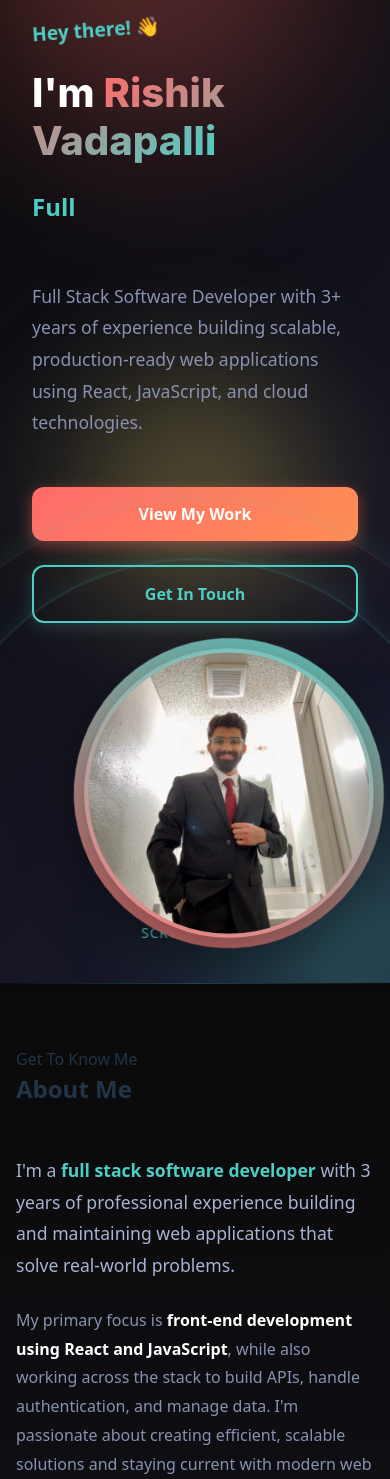
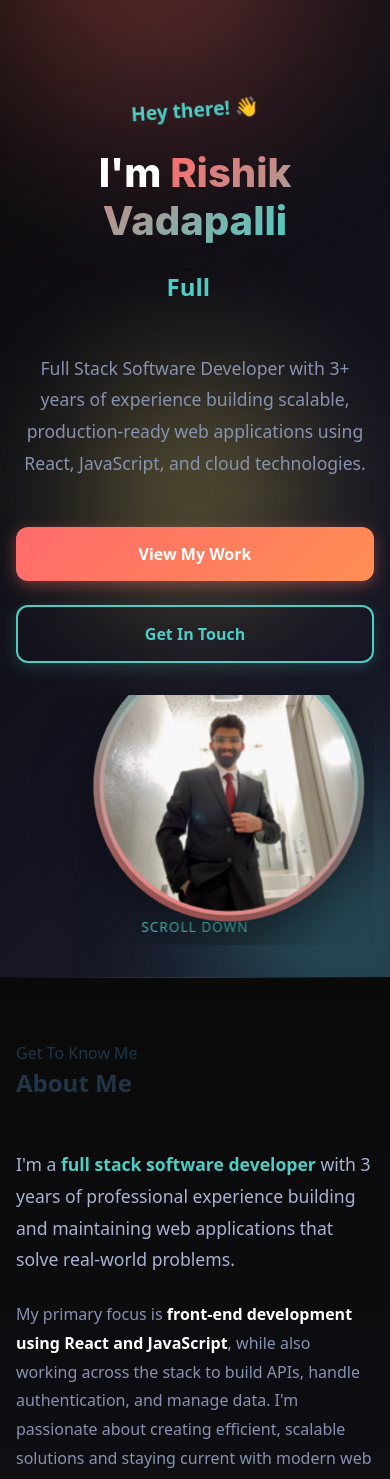
Before and after one commit to Rishik27/my-portfolio, a React (Vite) app: page / in a window 390 px wide. Shown: the top 1479 px of the page. Built offline with nearby package versions, Linux system fonts and the light colour scheme.

Commit message:
Page Fix

```diff
--- a/src/sections/Hero.css
+++ b/src/sections/Hero.css
@@ -7,6 +7,8 @@
   overflow: hidden;
   padding: 2rem;
   width: 100%;
+  max-width: 100vw;
+  box-sizing: border-box;
 }
 
 .hero-background {
@@ -73,10 +75,9 @@
   max-width: 1400px;
   width: 100%;
   display: grid;
-  grid-template-columns: 1.1fr 1fr;
-  gap: 2rem;
+  grid-template-columns: 1fr 1fr;
+  gap: 4rem;
   align-items: center;
-  padding: 0 2rem;
 }
 
 .hero-text {
@@ -209,58 +210,21 @@
   box-shadow: 0 6px 20px rgba(78, 205, 196, 0.4);
 }
 
-/* Image Styles */
 .hero-image-container {
-  position: relative;
   display: flex;
   align-items: center;
   justify-content: center;
   animation: fadeInRight 0.8s ease-out;
-  overflow: visible;
-}
-
-/* Animated decorative elements */
-.hero-image-container::before,
-.hero-image-container::after {
-  content: '';
-  position: absolute;
-  border-radius: 50%;
-  opacity: 0.15;
-  animation: pulse 4s ease-in-out infinite;
-  pointer-events: none;
-}
-
-.hero-image-container::before {
-  width: 520px;
-  height: 520px;
-  border: 2px solid #4ecdc4;
-  animation-delay: 0s;
-}
-
-.hero-image-container::after {
-  width: 600px;
-  height: 600px;
-  border: 1px solid #ff6b6b;
-  animation-delay: 1s;
-}
-
-@keyframes pulse {
-  0%, 100% {
-    transform: scale(1);
-    opacity: 0.15;
-  }
-  50% {
-    transform: scale(1.08);
-    opacity: 0.25;
-  }
+  overflow: hidden;
+  max-width: 100%;
 }
 
 .hero-image-wrapper {
   position: relative;
-  width: 420px;
-  height: 420px;
+  width: 380px;
+  height: 380px;
   animation: float 6s ease-in-out infinite;
-  margin: 0 auto;
+  flex-shrink: 0;
 }
 
 .hero-image {
@@ -281,17 +245,16 @@
 
 .image-border {
   position: absolute;
-  top: -10px;
-  left: -10px;
-  right: -10px;
-  bottom: -10px;
+  top: -6px;
+  left: -6px;
+  right: -6px;
+  bottom: -6px;
   border-radius: 50%;
   background: linear-gradient(135deg, #ff6b6b 0%, #4ecdc4 100%);
   z-index: 1;
   animation: rotate 10s linear infinite;
 }
 
-/* Fallback placeholder if image doesn't load */
 .image-placeholder {
   width: 100%;
   height: 100%;
@@ -300,7 +263,7 @@
   display: flex;
   align-items: center;
   justify-content: center;
-  font-size: 6rem;
+  font-size: 5rem;
   font-weight: 800;
   color: white;
   z-index: 2;
@@ -308,23 +271,8 @@
 }
 
 @keyframes rotate {
-  from {
-    transform: rotate(0deg);
-  }
-  to {
-    transform: rotate(360deg);
-  }
-}
-
-@keyframes fadeInRight {
-  from {
-    opacity: 0;
-    transform: translateX(30px);
-  }
-  to {
-    opacity: 1;
-    transform: translateX(0);
-  }
+  from { transform: rotate(0deg); }
+  to { transform: rotate(360deg); }
 }
 
 .scroll-indicator {
@@ -406,41 +354,36 @@
   .hero-content {
     grid-template-columns: 1fr;
     gap: 2rem;
-    padding: 0 1rem;
+    text-align: center;
   }
 
   .hero-image-wrapper {
-    width: 380px;
-    height: 380px;
+    width: 300px;
+    height: 300px;
   }
 
-  .hero-image-container::before {
-    width: 500px;
-    height: 500px;
+  .hero-description {
+    margin: 1.5rem auto;
   }
 
-  .hero-image-container::after {
-    width: 590px;
-    height: 590px;
+  .hero-cta {
+    justify-content: center;
   }
 }
 
 @media (max-width: 768px) {
   .hero {
-    padding: 1rem;
-  }
-
-  .hero-image-container {
-    margin-top: 2rem;
+    padding: 6rem 1rem 2rem;
   }
 
   .hero-image-wrapper {
-    width: 280px;
-    height: 280px;
+    width: 250px;
+    height: 250px;
   }
 
   .hero-cta {
     flex-direction: column;
+    align-items: center;
   }
 
   .btn {
```
